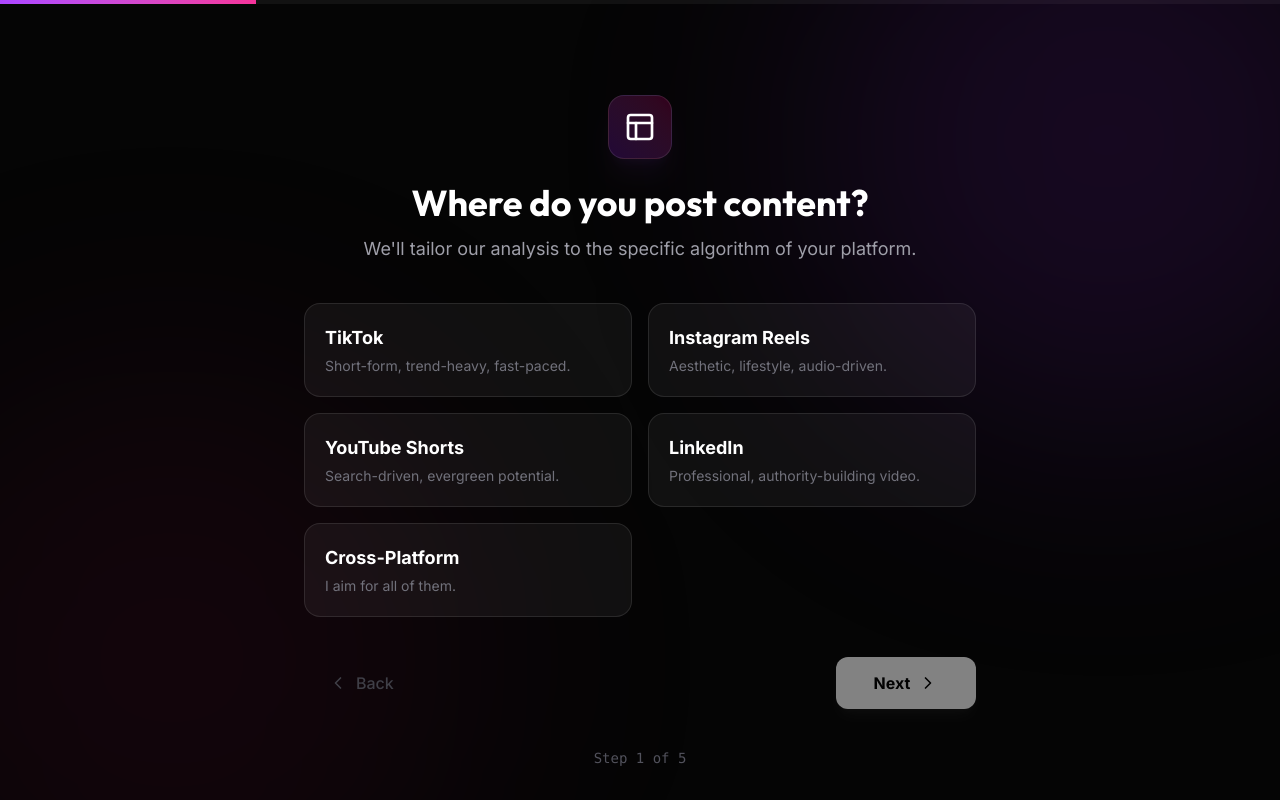
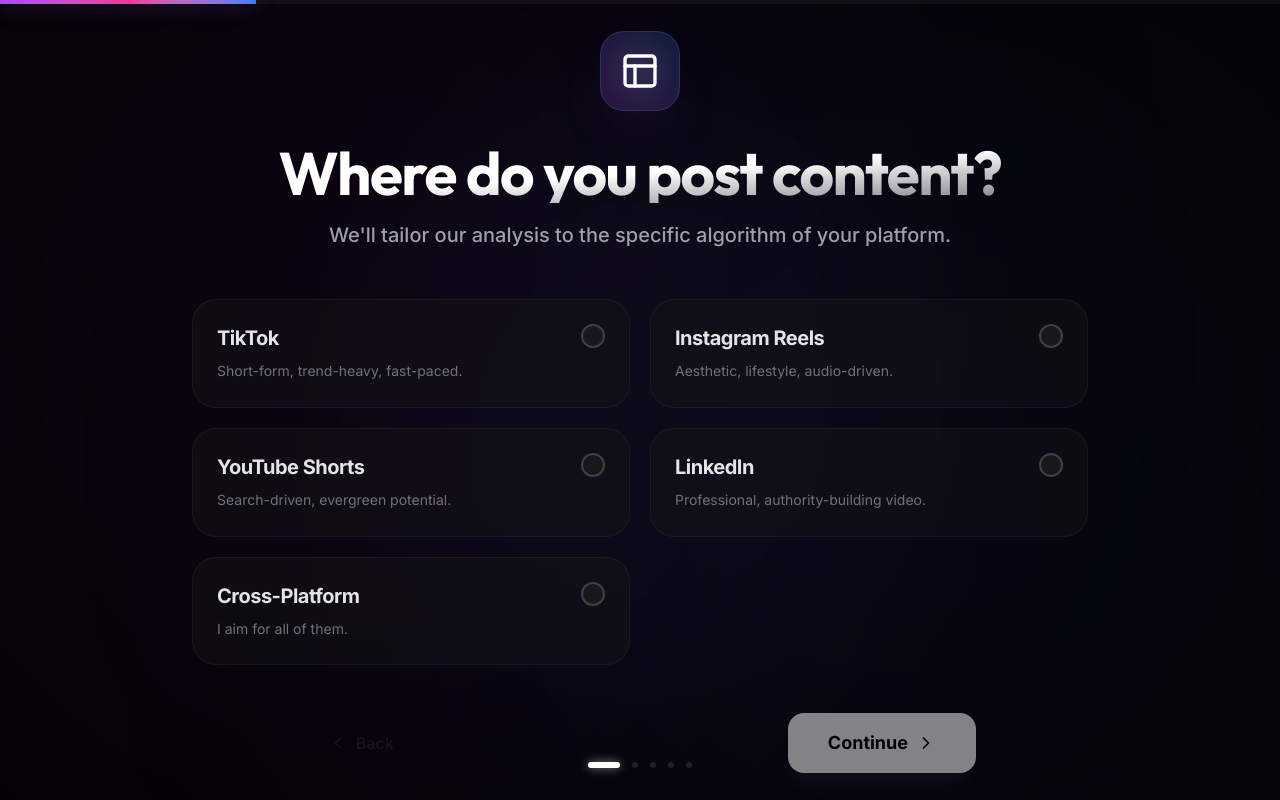
Before and after one commit to Faxhii/viral-radar, a Next.js app: page /onboarding in a window 1280 px wide. Built offline with nearby package versions, Linux system fonts and the light colour scheme; no server answers.

Commit message:
Redesign Onboarding UI to Dark Glass

```diff
--- a/src/app/onboarding/page.tsx
+++ b/src/app/onboarding/page.tsx
@@ -117,74 +117,96 @@
     const isStepValid = answers[stepData.id];
 
     return (
-        <div className="min-h-screen bg-[#050505] text-white flex flex-col relative overflow-hidden">
-            {/* Background */}
-            <div className="absolute top-[-20%] right-[-10%] w-[600px] h-[600px] bg-purple-900/20 rounded-full blur-[120px] pointer-events-none" />
-            <div className="absolute bottom-[-20%] left-[-10%] w-[600px] h-[600px] bg-pink-900/10 rounded-full blur-[120px] pointer-events-none" />
+        <div className="min-h-screen bg-[#030303] text-white flex flex-col relative overflow-hidden font-sans selection:bg-purple-500/30">
+            {/* Ambient Background */}
+            <div className="absolute top-[-20%] left-[-10%] w-[1000px] h-[1000px] bg-purple-900/10 rounded-full blur-[150px] pointer-events-none" />
+            <div className="absolute bottom-[-20%] right-[-10%] w-[1000px] h-[1000px] bg-blue-900/10 rounded-full blur-[150px] pointer-events-none" />
+            <div className="absolute top-1/2 left-1/2 -translate-x-1/2 -translate-y-1/2 w-[600px] h-[600px] bg-white/5 rounded-full blur-[100px] pointer-events-none opacity-20" />
 
-            {/* Progress Bar */}
-            <div className="w-full h-1 bg-white/5 relative z-10">
+            {/* Top Bar / Progress */}
+            <div className="w-full h-1 bg-white/5 relative z-20">
                 <motion.div
-                    className="h-full bg-gradient-to-r from-purple-500 to-pink-500"
+                    className="h-full bg-gradient-to-r from-purple-500 via-pink-500 to-blue-500 shadow-[0_0_20px_rgba(168,85,247,0.5)]"
                     initial={{ width: 0 }}
                     animate={{ width: `${((currentStep + 1) / steps.length) * 100}%` }}
-                    transition={{ duration: 0.5 }}
+                    transition={{ duration: 0.5, ease: "easeInOut" }}
                 />
             </div>
 
             <div className="flex-1 flex flex-col items-center justify-center p-6 relative z-10">
+                <AnimatePresence mode="wait">
                     <motion.div
                         key={currentStep}
+                        initial={{ opacity: 0, x: 20, filter: "blur(10px)" }}
+                        animate={{ opacity: 1, x: 0, filter: "blur(0px)" }}
+                        exit={{ opacity: 0, x: -20, filter: "blur(10px)" }}
+                        transition={{ duration: 0.4, type: "spring", stiffness: 100, damping: 20 }}
+                        className="max-w-4xl w-full"
+                    >
+                        <div className="text-center mb-12">
+                            <motion.div
+                                initial={{ scale: 0.8, opacity: 0 }}
+                                animate={{ scale: 1, opacity: 1 }}
+                                transition={{ delay: 0.1 }}
+                                className="inline-flex items-center justify-center w-20 h-20 rounded-3xl bg-gradient-to-tr from-purple-500/20 to-blue-500/20 border border-white/10 mb-8 shadow-2xl shadow-purple-500/10 backdrop-blur-3xl group"
+                            >
+                                <stepData.icon className="w-10 h-10 text-white group-hover:scale-110 transition-transform duration-300 drop-shadow-[0_0_15px_rgba(255,255,255,0.3)]" />
+                            </motion.div>
+                            <h1 className="text-4xl md:text-6xl font-bold mb-4 tracking-tight bg-clip-text text-transparent bg-gradient-to-br from-white via-white to-zinc-500">
+                                {stepData.title}
+                            </h1>
+                            <p className="text-zinc-400 text-xl font-medium max-w-2xl mx-auto leading-relaxed">
+                                {stepData.subtitle}
+                            </p>
+                        </div>
+
+                        <div className="grid grid-cols-1 md:grid-cols-2 gap-5 mb-12">
+                            {stepData.options.map((option, idx) => (
+                                <motion.button
+                                    key={option.value}
                                     initial={{ opacity: 0, y: 20 }}
                                     animate={{ opacity: 1, y: 0 }}
-                    exit={{ opacity: 0, y: -20 }}
-                    transition={{ duration: 0.3 }}
-                    className="max-w-2xl w-full"
-                >
-                    <div className="text-center mb-10">
-                        <div className="inline-flex items-center justify-center w-16 h-16 rounded-2xl bg-gradient-to-tr from-purple-600/20 to-pink-600/20 border border-white/10 mb-6 shadow-xl shadow-purple-500/5">
-                            <stepData.icon className="w-8 h-8 text-white" />
-                        </div>
-                        <h1 className="text-3xl md:text-4xl font-bold mb-3">{stepData.title}</h1>
-                        <p className="text-zinc-400 text-lg">{stepData.subtitle}</p>
-                    </div>
-
-                    <div className="grid grid-cols-1 md:grid-cols-2 gap-4 mb-10">
-                        {stepData.options.map((option) => (
-                            <button
-                                key={option.value}
+                                    transition={{ delay: 0.2 + (idx * 0.05) }}
                                     onClick={() => handleSelect(option.value)}
-                                className={`text-left p-5 rounded-2xl border transition-all duration-200 relative group ${answers[stepData.id] === option.value
-                                        ? 'bg-white/10 border-purple-500 shadow-[0_0_30px_rgba(168,85,247,0.15)]'
-                                        : 'bg-white/5 border-white/10 hover:bg-white/10 hover:border-white/20'
+                                    className={`relative text-left p-6 rounded-3xl border transition-all duration-300 group overflow-hidden ${answers[stepData.id] === option.value
+                                        ? 'bg-purple-500/10 border-purple-500/50 shadow-[0_0_50px_rgba(168,85,247,0.15)] ring-1 ring-purple-500/50'
+                                        : 'bg-zinc-900/40 border-white/5 hover:bg-zinc-800/40 hover:border-white/10'
                                         }`}
                                 >
-                                <div className="flex justify-between items-start">
-                                    <div>
-                                        <div className={`font-bold text-lg mb-1 ${answers[stepData.id] === option.value ? 'text-purple-400' : 'text-white'}`}>
+                                    {/* Active Glow Gradient */}
+                                    {answers[stepData.id] === option.value && (
+                                        <div className="absolute inset-0 bg-gradient-to-r from-purple-500/10 to-transparent opacity-20" />
+                                    )}
+
+                                    <div className="flex justify-between items-start relative z-10">
+                                        <div className="pr-8">
+                                            <div className={`font-bold text-xl mb-2 tracking-tight ${answers[stepData.id] === option.value ? 'text-white' : 'text-zinc-200'}`}>
                                                 {option.label}
                                             </div>
-                                        <div className="text-sm text-zinc-500 group-hover:text-zinc-400 transition-colors">
+                                            <div className={`text-sm leading-relaxed transition-colors ${answers[stepData.id] === option.value ? 'text-purple-200/70' : 'text-zinc-500 group-hover:text-zinc-400'}`}>
                                                 {option.desc}
                                             </div>
                                         </div>
+                                        <div className={`w-6 h-6 rounded-full border-2 flex items-center justify-center transition-all ${answers[stepData.id] === option.value
+                                            ? 'bg-purple-500 border-purple-500 scale-110 shadow-lg shadow-purple-500/40'
+                                            : 'border-zinc-700 bg-zinc-900 group-hover:border-zinc-600'
+                                            }`}>
                                             {answers[stepData.id] === option.value && (
-                                        <div className="bg-purple-500 rounded-full p-1">
-                                            <Check className="w-4 h-4 text-white" />
-                                        </div>
+                                                <Check className="w-3.5 h-3.5 text-white" strokeWidth={3} />
                                             )}
                                         </div>
-                            </button>
+                                    </div>
+                                </motion.button>
                             ))}
                         </div>
 
-                    <div className="flex justify-between items-center">
+                        <div className="flex justify-between items-center max-w-2xl mx-auto w-full">
                             <button
                                 onClick={handleBack}
                                 disabled={currentStep === 0}
-                            className={`flex items-center gap-2 px-6 py-3 rounded-xl font-medium transition-colors ${currentStep === 0
-                                    ? 'text-zinc-700 cursor-not-allowed'
-                                    : 'text-zinc-400 hover:text-white hover:bg-white/5'
+                                className={`flex items-center gap-2 px-6 py-3 rounded-2xl font-medium transition-all ${currentStep === 0
+                                    ? 'text-zinc-800 cursor-not-allowed opacity-50'
+                                    : 'text-zinc-400 hover:text-white hover:bg-white/5 active:scale-95'
                                     }`}
                             >
                                 <ChevronLeft className="w-5 h-5" /> Back
@@ -193,24 +215,36 @@
                             <button
                                 onClick={handleNext}
                                 disabled={!isStepValid || loading}
-                            className="bg-white text-black px-8 py-3.5 rounded-xl font-bold hover:bg-zinc-200 transition-all shadow-lg hover:shadow-xl shadow-white/5 disabled:opacity-50 disabled:cursor-not-allowed flex items-center gap-2 min-w-[140px] justify-center"
+                                className="group relative bg-white text-black px-10 py-4 rounded-2xl font-bold text-lg hover:bg-zinc-200 transition-all shadow-xl shadow-white/5 disabled:opacity-50 disabled:cursor-not-allowed disabled:hover:scale-100 hover:scale-105 active:scale-95 flex items-center gap-2 overflow-hidden"
                             >
+                                <div className="absolute inset-0 bg-gradient-to-r from-transparent via-white/50 to-transparent translate-x-[-100%] group-hover:translate-x-[100%] transition-transform duration-700 ease-in-out" />
+                                <span className="relative z-10 flex items-center gap-2">
                                     {loading ? (
-                                <LoadingSpinner size="sm" color="#000" />
+                                        <div className="w-5 h-5 border-2 border-black border-t-transparent rounded-full animate-spin" />
                                     ) : (
                                         <>
-                                    {currentStep === steps.length - 1 ? 'Finish' : 'Next'}
-                                    <ChevronRight className="w-5 h-5" />
+                                            {currentStep === steps.length - 1 ? 'Finish Setup' : 'Continue'}
+                                            <ChevronRight className="w-5 h-5 group-hover:translate-x-1 transition-transform" />
                                         </>
                                     )}
+                                </span>
                             </button>
                         </div>
                     </motion.div>
+                </AnimatePresence>
             </div>
 
-            {/* Step Counter */}
-            <div className="absolute bottom-8 left-1/2 -translate-x-1/2 text-zinc-600 font-mono text-sm">
-                Step {currentStep + 1} of {steps.length}
+            {/* Step Counter - Minimal */}
+            <div className="absolute bottom-8 left-1/2 -translate-x-1/2 flex gap-3 z-10">
+                {steps.map((_, i) => (
+                    <div
+                        key={i}
+                        className={`h-1.5 rounded-full transition-all duration-300 ${i === currentStep ? 'w-8 bg-white shadow-[0_0_10px_rgba(255,255,255,0.5)]' :
+                                i < currentStep ? 'w-1.5 bg-white/30' :
+                                    'w-1.5 bg-white/10'
+                            }`}
+                    />
+                ))}
             </div>
         </div>
     );
```
Lines whose indentation alone changed are shown as unchanged.
